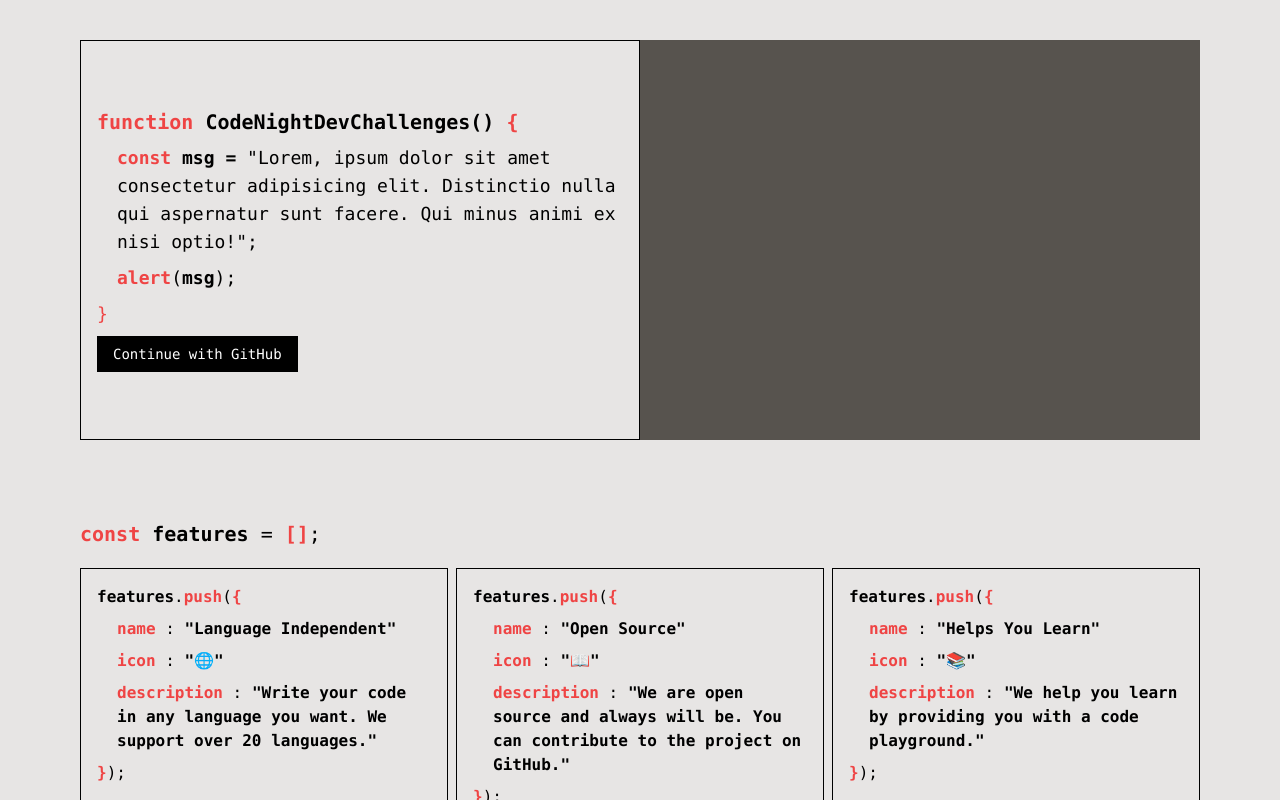
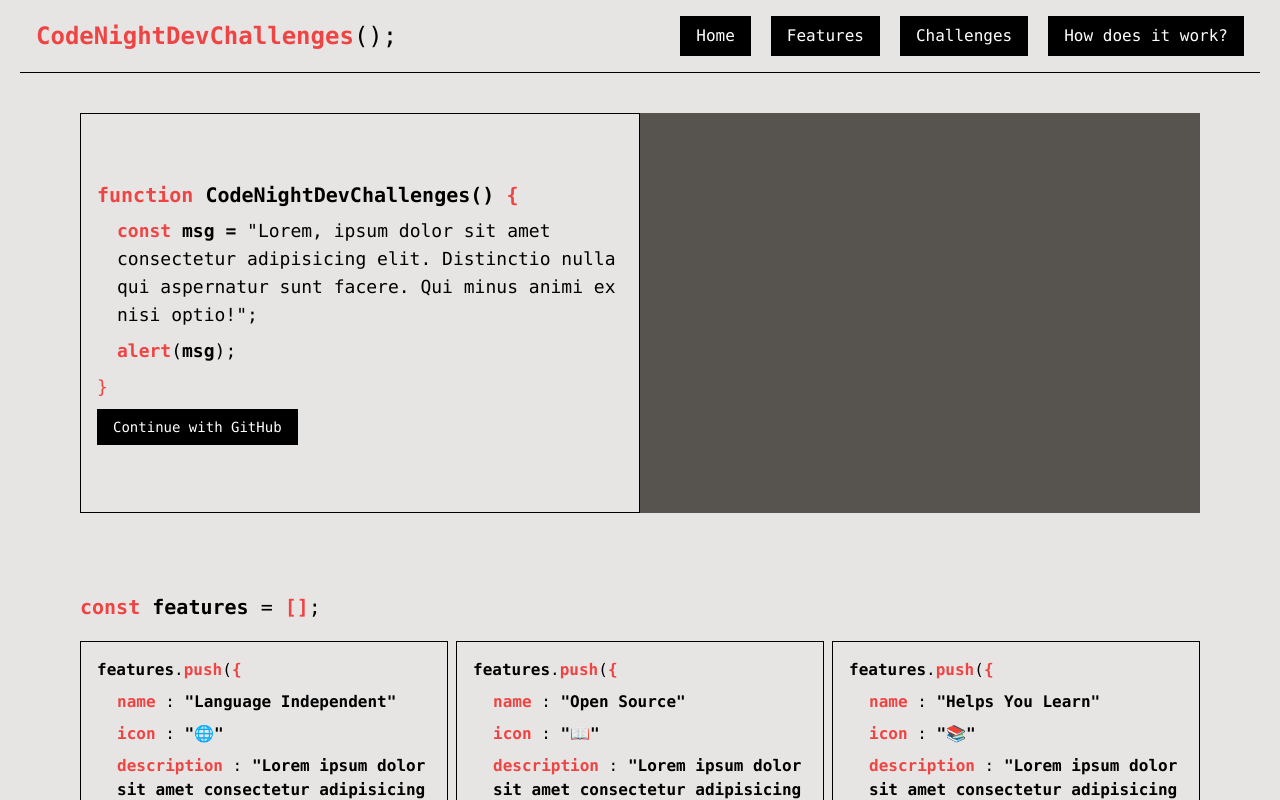
Before and after one commit to frectonz/codenight-dev-challenges, a Svelte app in the folder website/: page / in a window 1280 px wide. Shown: the top 800 px of the page. Built offline with nearby package versions, Linux system fonts and the light colour scheme.

Commit message:
implement NavBar

```diff
--- a/website/src/App.svelte
+++ b/website/src/App.svelte
@@ -1,25 +1,47 @@
 <script lang="ts">
   import { loginWithGitHub } from "./lib/firebase";
+
+  import NavBar from "./components/NavBar.svelte";
+  import ListSection from "./components/ListSection.svelte";
   import FunctionHero from "./components/FunctionHero.svelte";
-  import ListSection from "./components/ListSection.svelte";
+
+  const navLinks = [
+    {
+      name: "Home",
+      href: "#",
+    },
+    {
+      name: "Features",
+      href: "#features",
+    },
+    {
+      name: "Challenges",
+      href: "#challengeTypes",
+    },
+    {
+      name: "How does it work?",
+      href: "#explain",
+    },
+  ];
 
   const features = [
     {
       name: "Language Independent",
       icon: "🌐",
       description:
-        "Write your code in any language you want. We support over 20 languages.",
+        "Lorem ipsum dolor sit amet consectetur adipisicing elit. Illum, accusantium!",
     },
     {
       name: "Open Source",
       icon: "📖",
       description:
-        "We are open source and always will be. You can contribute to the project on GitHub.",
+        "Lorem ipsum dolor sit amet consectetur adipisicing elit. Illum, accusantium!",
     },
     {
       name: "Helps You Learn",
       icon: "📚",
-      description: "We help you learn by providing you with a code playground.",
+      description:
+        "Lorem ipsum dolor sit amet consectetur adipisicing elit. Illum, accusantium!",
     },
   ];
 
@@ -52,6 +74,8 @@
 </script>
 
 <main class="font-mono">
+  <NavBar links={navLinks} />
+
   <FunctionHero
     name="CodeNightDevChallenges"
     msg="Lorem, ipsum dolor sit amet consectetur adipisicing elit. Distinctio nulla
@@ -64,7 +88,8 @@
   <ListSection listName="challengeTypes" list={challengeTypes} />
 
   <h1
-    class="mx-2 mt-10 mb-5 md:mx-5 xl:mx-20 text-2xl md:text-4xl font-extrabold"
+    id="explain"
+    class="mx-2 mt-10 mb-5 md:mx-5 xl:mx-20 text-xl md:text-4xl font-extrabold"
   >
     <span class="font-bold text-red-500">explain</span>(<span
       >"How it works"</span
--- a/website/src/app.css
+++ b/website/src/app.css
@@ -5,3 +5,7 @@
 body {
   @apply bg-stone-200;
 }
+
+html {
+  scroll-behavior: smooth;
+}
--- a/website/src/components/ListSection.svelte
+++ b/website/src/components/ListSection.svelte
@@ -9,7 +9,7 @@
   });
 </script>
 
-<section class="mx-2 my-20 md:mx-5 xl:mx-20">
+<section id={listName} class="mx-2 my-20 md:mx-5 xl:mx-20">
   <h1 class="text-xl mb-5">
     <span class="text-red-500 font-bold">const</span>
     <span class="font-bold"> {listName} </span>
--- /dev/null
+++ b/website/src/components/NavBar.svelte
@@ -0,0 +1,18 @@
+<script lang="ts">
+  export let links: { name: string; href: string }[];
+</script>
+
+<header
+  class="mx-2 md:mx-5 p-4 flex justify-between items-center flex-wrap gap-5 border-b border-black"
+>
+  <h1 class="text-xl md:text-2xl">
+    <span class="text-red-500 font-bold">CodeNightDevChallenges</span>();
+  </h1>
+  <nav class="flex flex-wrap gap-5">
+    {#each links as link}
+      <a href={link.href} class="px-4 py-2 bg-black text-white hover:scale-90"
+        >{link.name}</a
+      >
+    {/each}
+  </nav>
+</header>
```
